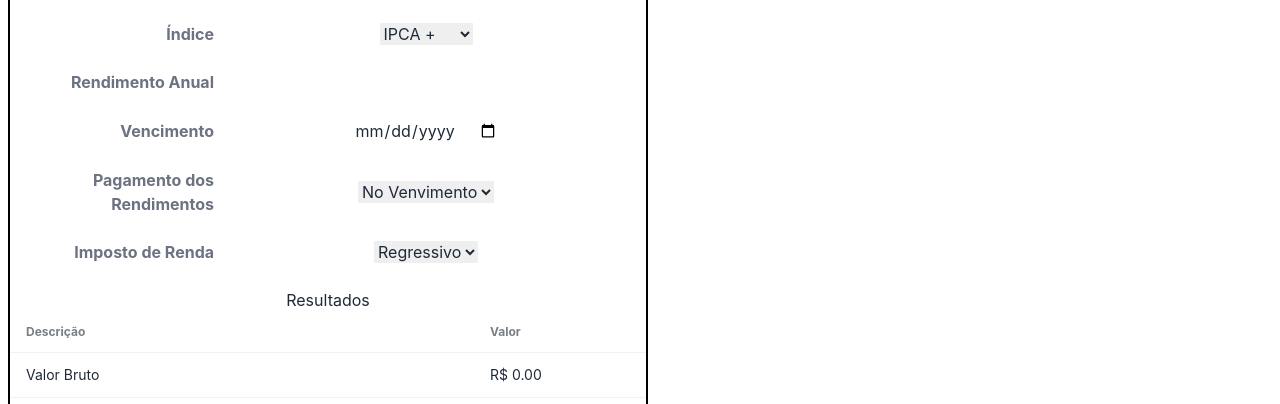
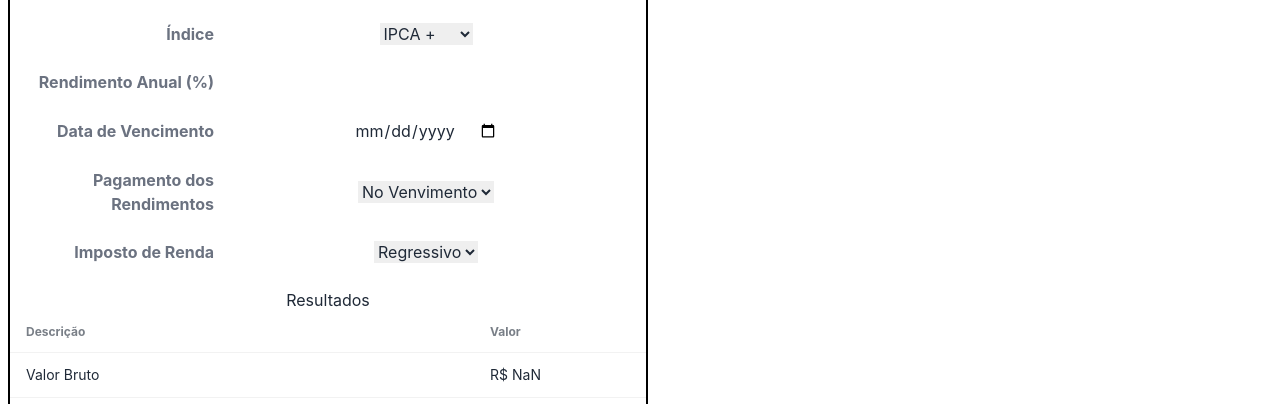
Before and after one commit to dmelo/investors-cheatsheet, a React (Create React App) app: page / in a window 1280 px wide. Shown: the part 396-800 px from the top of the page. Built offline with nearby package versions, Linux system fonts and the light colour scheme.

Commit message:
Calculate gross percentage and account for index being used

```diff
--- a/src/components/ScenarioSimulation/index.tsx
+++ b/src/components/ScenarioSimulation/index.tsx
@@ -5,7 +5,18 @@ type ScenarioSimulationProps = {
     cdi: number;
 };
 
-type ScenarioSimulationResults = {
+type ScenarioSimulationIn = {
+    investment: number;
+    index: string;
+    yieldValue: number;
+    dueDate: string;
+    yieldTiming: string;
+    taxType: string;
+    ipca: number;
+    cdi: number;
+};
+
+type ScenarioSimulationOut = {
     grossValue: number;
     grossPercentage: number;
     incomeTax: number;
@@ -18,13 +29,38 @@ function yearlyPercentageToMonthlyDecimal(yearlyPercentage: number): number {
     return Math.pow(1.0 + (yearlyPercentage / 100.0), 1.0 / 12.0) - 1.0;
 }
 
-function calculateResults(investment: number, index: string, yieldValue: number, dueDate: string, yieldTiming: string, taxType: string): ScenarioSimulationResults {
-    const monthlyYieldDecimal: number = yearlyPercentageToMonthlyDecimal(yieldValue);
-    const grossValue: number = investment * Math.pow(1.0 + monthlyYieldDecimal, 12);
+function monthDiff(d1: Date, d2: Date): number  {
+    let months;
+    months = (d2.getFullYear() - d1.getFullYear()) * 12;
+    months -= d1.getMonth();
+    months += d2.getMonth();
+    return months <= 0 ? 0 : months;
+  }
+
+function calculateResults(data: ScenarioSimulationIn): ScenarioSimulationOut {
+    let totalYearlyPercentage: number = data.yieldValue;
+    switch (data.index) {
+        case 'ipca-plus':
+            totalYearlyPercentage = data.yieldValue + data.ipca;
+            break;
+        case 'cdi-plus':
+            totalYearlyPercentage = data.yieldValue + data.cdi;
+            break;
+        case 'cdi':
+            totalYearlyPercentage = data.yieldValue * data.cdi / 100.0;
+            break;
+        default:
+            totalYearlyPercentage = data.yieldValue;
+    }
+
+    const monthlyYieldDecimal: number = yearlyPercentageToMonthlyDecimal(totalYearlyPercentage);
+    const qtyMonths: number = monthDiff(new Date(), new Date(data.dueDate));
+    const grossDecimal: number = Math.pow(1.0 + monthlyYieldDecimal, qtyMonths) - 1.0;
+    const grossValue: number = data.investment * (1 + grossDecimal);
 
     return {
         grossValue: grossValue,
-        grossPercentage: 0.0,
+        grossPercentage: grossDecimal * 100.0,
         incomeTax: 0.0,
         incomeTaxPercentage: 0.0,
         netValue: 0.0,
@@ -39,12 +75,25 @@ const ScenarioSimulation: React.FC<ScenarioSimulationProps> = (props) => {
     const [dueDate, setDueDate] = React.useState<string>('');
     const [yieldTiming, setYieldTiming] = React.useState<string>('all-at-the-end');
     const [taxType, setTaxType] = React.useState<string>('regressive');
-    const [results, setResults] = React.useState<ScenarioSimulationResults | null>(null);
+    const [results, setResults] = React.useState<ScenarioSimulationOut | null>(null);
 
     useEffect(() => {
         console.log(investment, index, yieldValue, dueDate, yieldTiming, taxType);
-        setResults(calculateResults(investment, index, yieldValue, dueDate, yieldTiming, taxType));
-    }, [investment, index, yieldValue, dueDate, yieldTiming, taxType]);
+        setResults(
+            calculateResults(
+                {
+                    investment: investment,
+                    index: index,
+                    yieldValue: yieldValue,
+                    dueDate: dueDate,
+                    yieldTiming: yieldTiming,
+                    taxType: taxType,
+                    ipca: props.ipca,
+                    cdi: props.cdi
+                }
+            )
+        );
+    }, [investment, index, yieldValue, dueDate, yieldTiming, taxType, props.ipca, props.cdi]);
 
     return (
         <div className="w-1/2 border-solid border-2 border-black m-2">
@@ -87,7 +136,7 @@ const ScenarioSimulation: React.FC<ScenarioSimulationProps> = (props) => {
                 <div className="md:flex md:items-center m-6">
                     <div className="md:w-1/3">
                         <label className="block text-gray-500 font-bold md:text-right mb-1 md:mb-0 pr-4" htmlFor="inline-yield">
-                            Rendimento Anual
+                            Rendimento Anual (%)
                         </label>
                     </div>
                     <div className="md:w-2/3">
@@ -103,7 +152,7 @@ const ScenarioSimulation: React.FC<ScenarioSimulationProps> = (props) => {
                 <div className="md:flex md:items-center m-6">
                     <div className="md:w-1/3">
                         <label className="block text-gray-500 font-bold md:text-right mb-1 md:mb-0 pr-4" htmlFor="inline-due-date">
-                            Vencimento
+                            Data de Vencimento
                         </label>
                     </div>
                     <div className="md:w-2/3">
```
